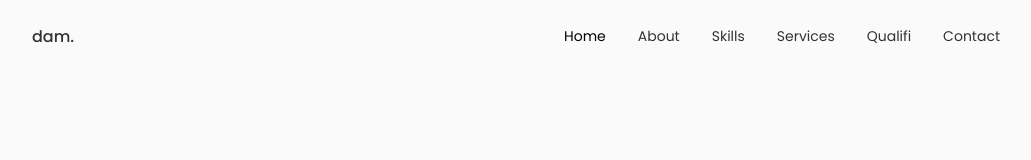
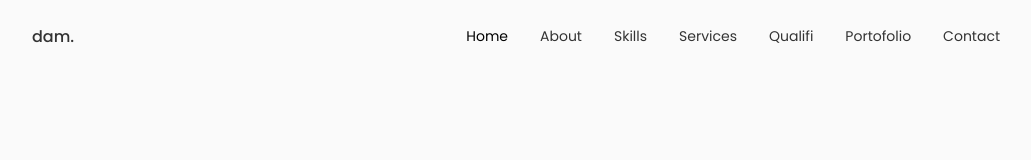
Before and after one commit to damar-glh/me, a React (Create React App) app: page / in a window 1280 px wide. Shown: the top 160 px of the page, without its empty margins (124-1155 px from the left). Built offline with nearby package versions, Linux system fonts and the light colour scheme.

Commit message:
update: page-header

```diff
--- a/src/components/header/Header.jsx
+++ b/src/components/header/Header.jsx
@@ -48,6 +48,11 @@ const Header = () => {
                             </a>
                         </li>
                         <li className="nav__item">
+                            <a href="#portofolio" onClick={() => setActiveNav("#portofolio")} className={activeNav === "#portofolio" ? "nav__link active-link" : "nav__link"}>
+                                <i className="uil uil-scenery nav__icon"></i> Portofolio
+                            </a>
+                        </li>
+                        <li className="nav__item">
                             <a href="#contact" onClick={() => setActiveNav("#contact")} className={activeNav === "#contact" ? "nav__link active-link" : "nav__link"}>
                                 <i className="uil uil-message nav__icon"></i> Contact
                             </a>
```
